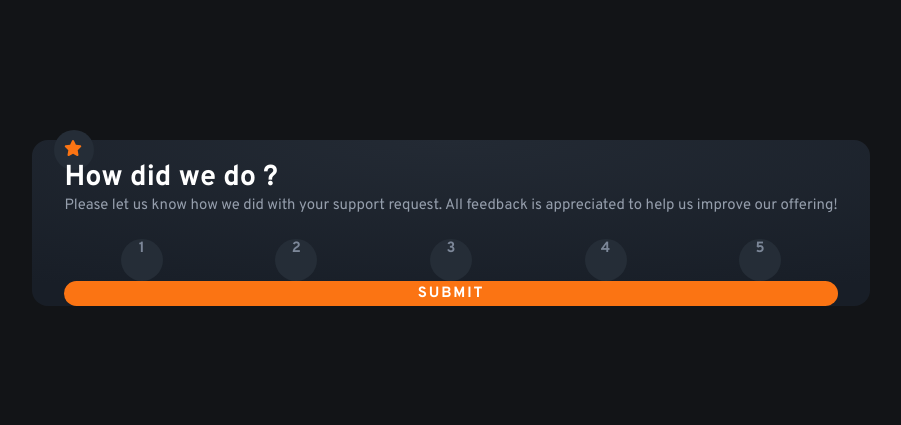
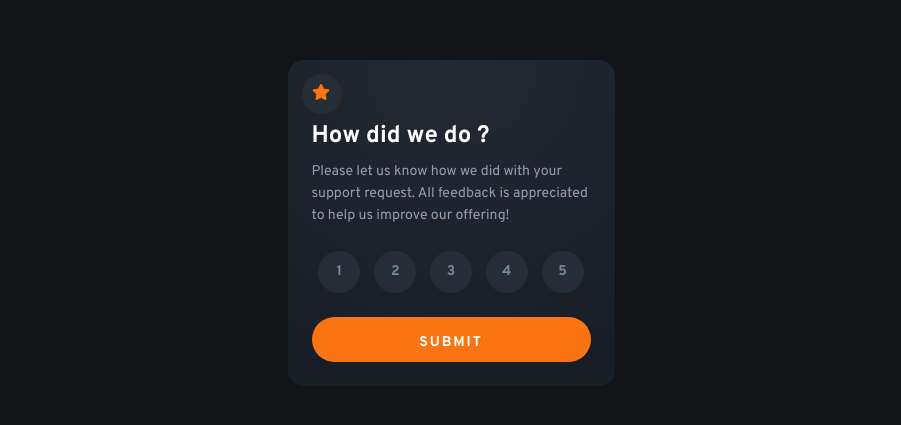
Before and after one commit to qalimero/rating-app, an Angular app: page / in a window 1280 px wide. Shown: the part 177-602 px from the top of the page, without its empty margins (189-1090 px from the left). Built offline with nearby package versions, Linux system fonts and the light colour scheme.

Commit message:
finish css and begin ts add style onclick

```diff
--- a/src/app/app.module.ts
+++ b/src/app/app.module.ts
@@ -1,14 +1,13 @@
 import { NgModule } from '@angular/core';
 import { BrowserModule } from '@angular/platform-browser';
-
 import { AppComponent } from './app.component';
-import { RatingComponentComponent } from './rating-component/rating-component.component';
+import { RatingComponent } from './rating-component/rating-component.component';
 import { FontAwesomeModule } from '@fortawesome/angular-fontawesome';
 
 @NgModule({
   declarations: [
     AppComponent,
-    RatingComponentComponent
+    RatingComponent,
   ],
   imports: [
     BrowserModule,
--- a/src/app/rating-component/rating-component.component.html
+++ b/src/app/rating-component/rating-component.component.html
@@ -3,12 +3,12 @@
     <fa-icon [icon]="faStar"></fa-icon>
     <h1>How did we do ?</h1>
   </div>
-  <p>
+  <p class="text-body">
     Please let us know how we did with your support request. All feedback is appreciated to help us improve our
     offering!
   </p>
   <form>
-    <div class="radio-wrapper">
+    <div class="radio-wrapper" #rating>
       <div class="radio">
         <p>1</p>
       </div>
--- a/src/app/rating-component/rating-component.component.scss
+++ b/src/app/rating-component/rating-component.component.scss
@@ -1,24 +1,17 @@
 @import "./../../styles";
-
-
 
 main {
   display: flex;
   flex-direction: column;
   align-items: flex-start;
   margin: auto;
+  padding: 24px;
+  max-width: 327px;
   background: radial-gradient(98.96% 98.96% at 50% 0%, #232A34 0%, #181E27 100%);
   border-radius: 1rem;
 
   .header-rating {
     z-index: 1;
-    h1 {
-      color: $white;
-      @include mobile {
-        margin-top: 1rem;
-      }
-    }
-
     fa-icon {
       position: relative;
       color: $orange;
@@ -36,10 +29,21 @@ main {
         left: 0;
         transform: translate(-25%, -25%);
       }
+      @include desktop{
+        &:after{
+          width: 48px;
+          height: 48px;
+          transform: translate(-30%, -30%);
+        }
+      }
     }
 
-    @include mobile {
-      margin-top: 1.5rem;
+    h1 {
+      color: $white;
+      margin-top: 1.1rem;
+      @include desktop{
+        margin-top: 2rem;
+      }
     }
   }
 
@@ -48,11 +52,13 @@ main {
   }
 
   p {
-    @include mobile {
     margin-top: 10px;
     line-height: 22px;
+    @include desktop {
+      margin-top:  15px;
     }
   }
+
   form{
     width: 100%;
     .radio-wrapper{
@@ -61,21 +67,24 @@ main {
       justify-content: space-around;
       margin-top: 24px;
       .radio{
+        display: table;
         width: 42px;
         height: 42px;
         border-radius: 50%;
         background-color: $dark-blue;
-
         p{
+          display: table-cell;
+          vertical-align: middle;
           text-align: center;
           font-weight: bold;
           color: $medium-grey;
         }
+        @include desktop {
+          width: 51px;
+          height: 51px;
         }
       }
-
-
-
+    }
     button {
       width: 100%;
       border-radius: 22.5px;
@@ -84,24 +93,28 @@ main {
       color: $white;
       font-weight: bold;
       letter-spacing: 1.87px;
-      @include mobile {
       height: 45px;
-        margin: 1.5rem 0 2rem 0 ;
+      margin: 1.5rem 0 0 ;
       &:after{
         content: "";
         display: inline-block;
+        vertical-align: middle;
         height: 45px;
-          vertical-align: middle;
+      }
+      @include desktop {
+        margin: 2rem 0 0;
       }
     }
   }
-  }
-  @include mobile {
-    max-width: 327px;
-    padding: 0 24px;
-
-  }
+  @include mobile;
   @include desktop {
-    padding: 0 32px;
+    max-width: 412px;
+    padding: 32px;
   }
 }
+rating-active {
+  color: $white;
+  &:after{
+    background-color: $orange;
+  }
+}
--- a/src/app/rating-component/rating-component.component.ts
+++ b/src/app/rating-component/rating-component.component.ts
@@ -1,4 +1,4 @@
-import { Component, OnInit } from '@angular/core';
+import {AfterViewInit, Component, ElementRef, ViewChild} from '@angular/core';
 import { faStar } from "@fortawesome/free-solid-svg-icons";
 
 @Component({
@@ -6,12 +6,11 @@ import { faStar } from "@fortawesome/free-solid-svg-icons";
   templateUrl: './rating-component.component.html',
   styleUrls: ['./rating-component.component.scss']
 })
-export class RatingComponentComponent implements OnInit {
+export class RatingComponent implements AfterViewInit {
   faStar = faStar;
-
-  constructor() { }
-
-  ngOnInit(): void {
+  @ViewChild("rating") ratingSelect: ElementRef | undefined;
+  constructor() {}
+  ngAfterViewInit() {
+    console.log(this.ratingSelect?.nativeElement);
   }
-
 }
--- a/src/styles.scss
+++ b/src/styles.scss
@@ -33,7 +33,7 @@ $breakpoints: (
   "widescreen-up": 1440px
 );
 @mixin mobile {
-  @media screen and (max-width: map-get($breakpoints, phone-down)) {
+  @media screen and (max-width: map-get($breakpoints, widescreen-up)) {
     @content;
     h1 {
       font-size: map-get($font-size, title);
@@ -45,13 +45,19 @@ $breakpoints: (
 }
 
 @mixin desktop {
-  @media screen and (min-width: map-get($breakpoints, phone-down)) {
+  @media screen and (min-width: map-get($breakpoints, widescreen-up)) {
     @content;
     h1 {
       font-size: map-get($font-size, title)+0.3;
     }
-    p, label, button {
+    .text-body, label, button {
       font-size: map-get($font-size, paragraph)+0.05;
+      line-height: 1.5rem;
+    }
+    .radio{
+      p{
+        font-size: 1rem;
+      }
     }
   }
 }
```
Lines whose indentation alone changed are shown as unchanged.
